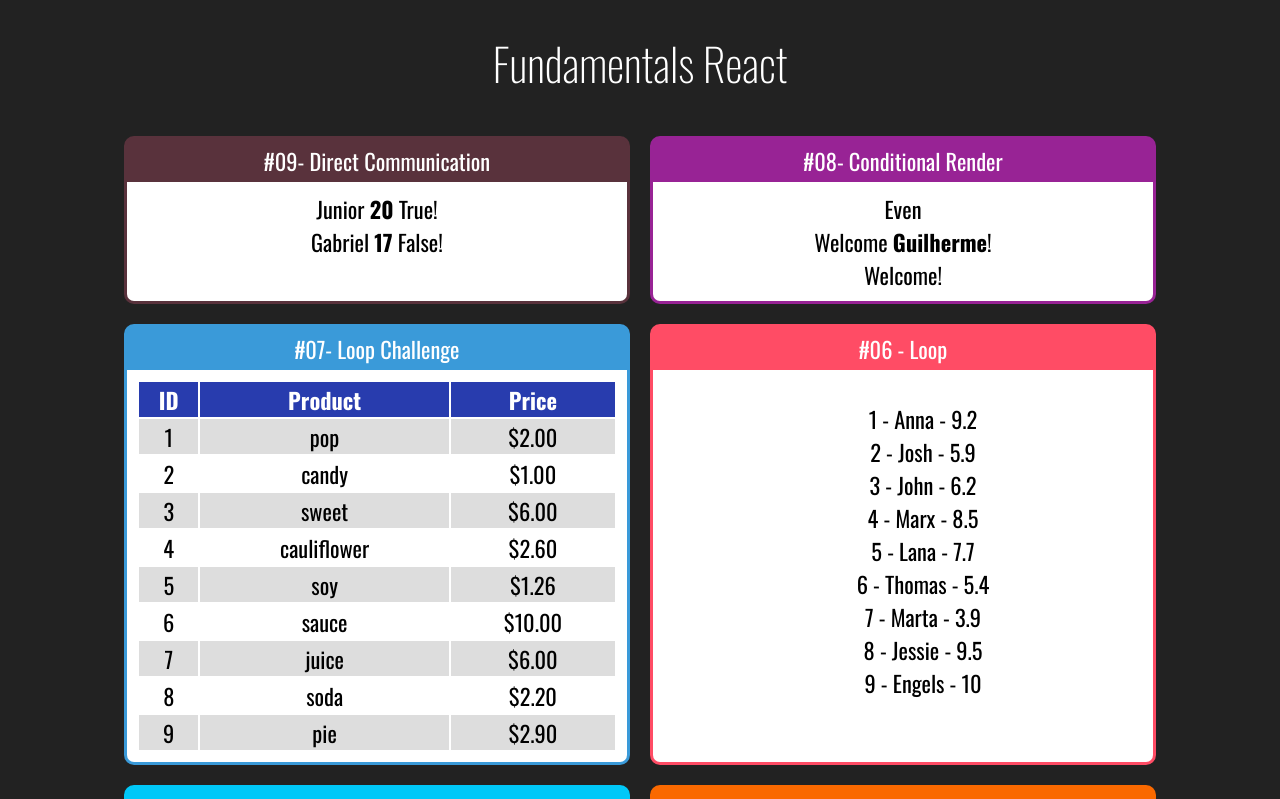
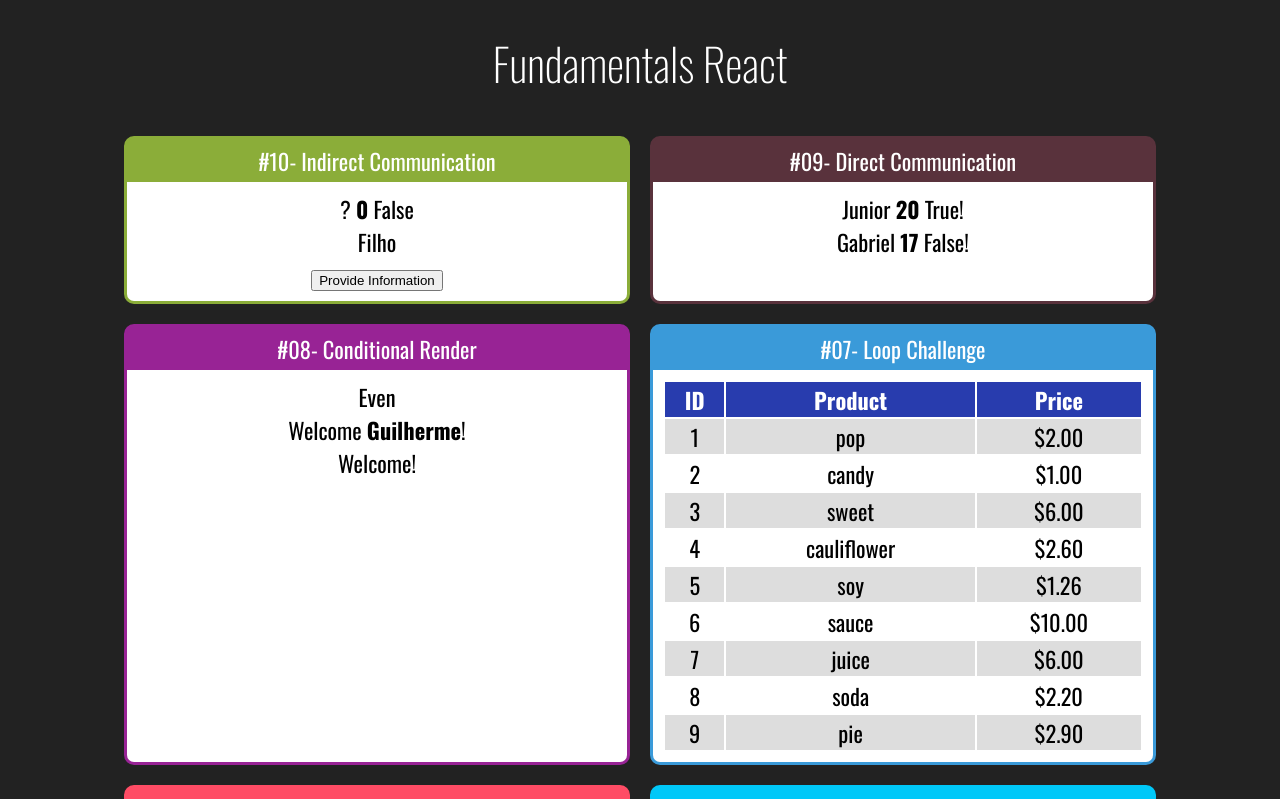
Before and after one commit to gsabreu/react, a React (Create React App) app in the folder udemy-coder/fundamentals-react/: page / in a window 1280 px wide. Shown: the top 799 px of the page. Built offline with nearby package versions, Linux system fonts and the light colour scheme.

Commit message:
Stating state

```diff
--- a/udemy-coder/fundamentals-react/src/App.jsx
+++ b/udemy-coder/fundamentals-react/src/App.jsx
@@ -1,6 +1,7 @@
 import "./App.css";
 import React from "react";
 
+import MainIndirect from "./communication/MainIndirect";
 import MainDirect from "./communication/MainDirect";
 import UserInfo from "./components/conditional/UserInfo";
 import EvenOrOdd from "./components/conditional/EvenOrOdd";
@@ -20,6 +21,10 @@ export default () => {
             <h1>Fundamentals React</h1>
 
             <div className="Cards">
+
+                <Card title="#10- Indirect Communication" color="#8BAD39">
+                    <MainIndirect></MainIndirect>
+                </Card>
 
                 <Card title="#09- Direct Communication" color="#59323C">
                     <MainDirect></MainDirect>
--- /dev/null
+++ b/udemy-coder/fundamentals-react/src/communication/ChildIndirect.jsx
@@ -0,0 +1,17 @@
+import React from "react";
+
+export default (props) => {
+    const cb = props.whenClick
+    const min = 50
+    const max = 70
+    const ageGenerator = () => parseInt(Math.random() * (max - min))
+    const nerdGenerator = () => Math.random() > 0.5
+    return (
+        <div>
+            <div>Filho</div>
+            <button onClick={_ => cb("John", ageGenerator(), nerdGenerator())}>
+                Provide Information
+            </button>
+        </div>
+    );
+};
--- /dev/null
+++ b/udemy-coder/fundamentals-react/src/communication/MainIndirect.jsx
@@ -0,0 +1,24 @@
+import React, { useState } from "react";
+import ChildIndirect from "./ChildIndirect";
+
+export default (props) => {
+
+    const [name, setName] = useState('?')
+    const [age, setAge] = useState(0)
+    const [nerd, setNerd] = useState(false)
+
+    function provideInformations(name, age, isNerd) {
+       setName(name)
+       setAge(age)
+       setNerd(isNerd)
+    }
+    return (
+        <div>
+            <span>{name} </span>
+            <span><strong>{age}</strong> </span>
+            <span>{nerd ? 'True' : 'False'}</span>
+
+            <ChildIndirect whenClick={provideInformations}></ChildIndirect>
+        </div>
+    );
+};
```
